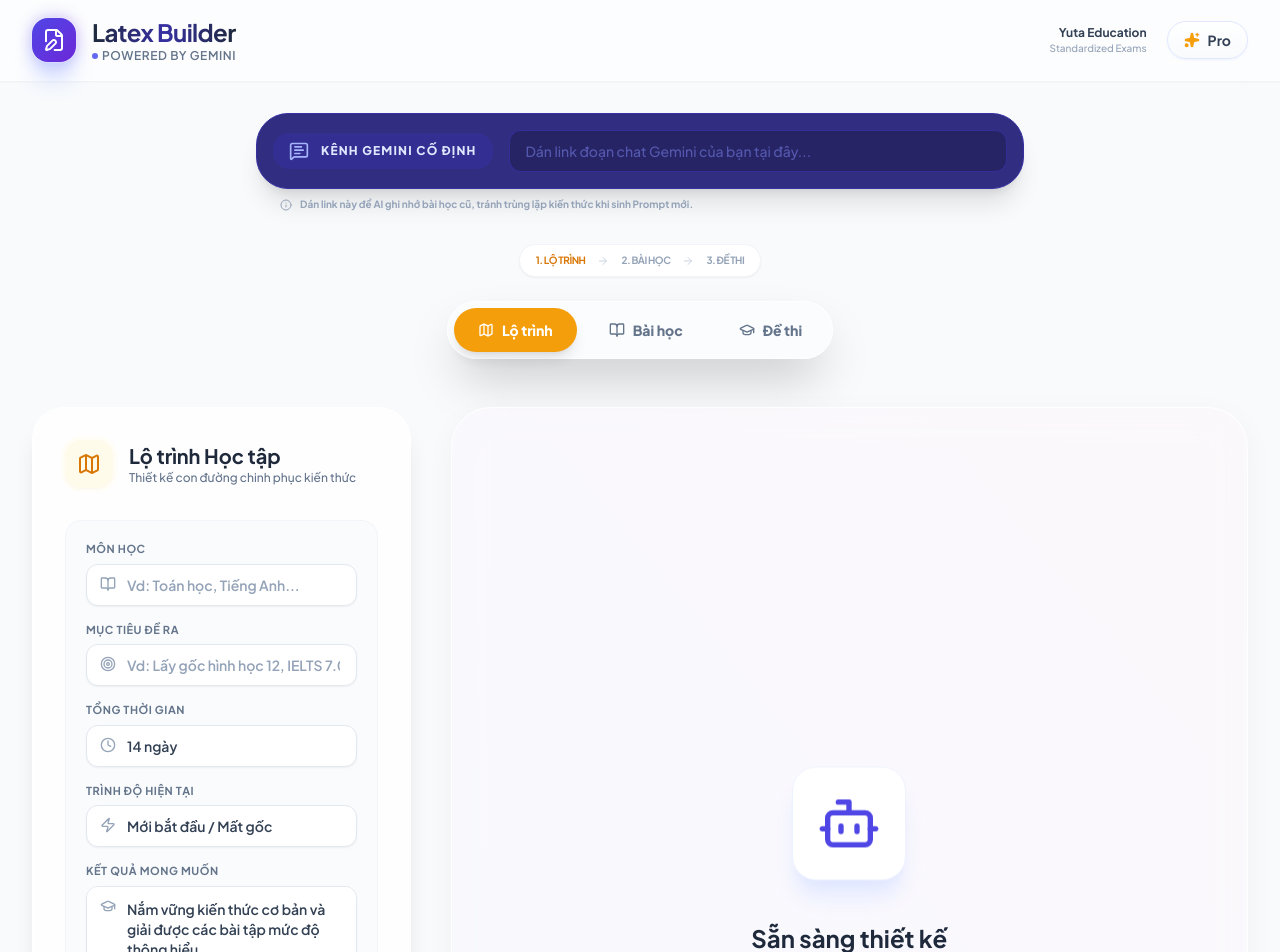
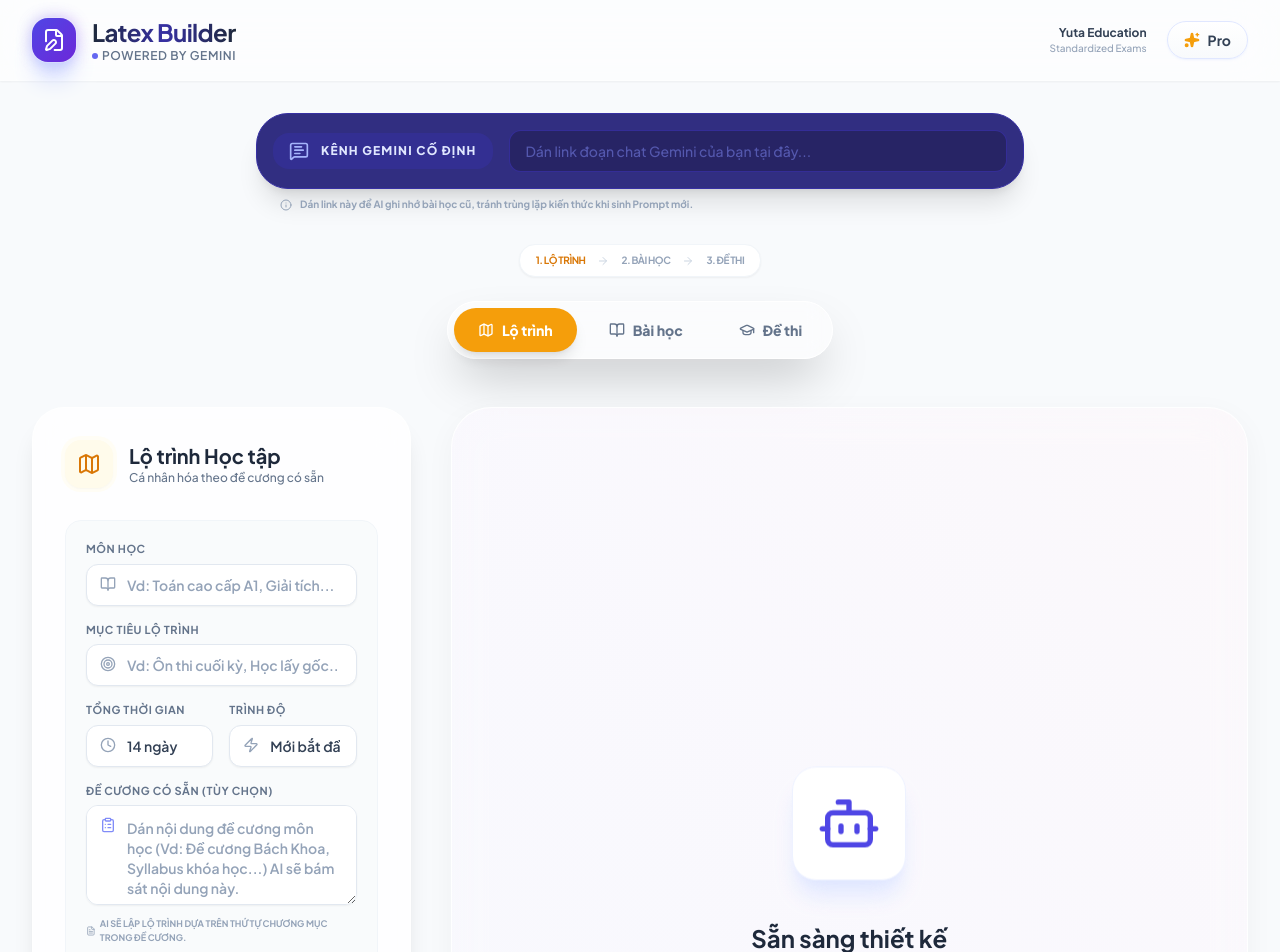
Before and after one commit to TontonYuta/soan-tai-lieu, a React (Vite) app: page / in a window 1280 px wide. Shown: the top 952 px of the page. Built offline with nearby package versions, Linux system fonts and the light colour scheme.

Commit message:
Them de cuong

```diff
--- a/components/RoadmapForm.tsx
+++ b/components/RoadmapForm.tsx
@@ -1,6 +1,6 @@
 
 import React, { useState } from 'react';
-import { Route, Target, Zap, Clock, BookOpen, GraduationCap, Wand2, Info, Map } from 'lucide-react';
+import { Target, Zap, Clock, BookOpen, GraduationCap, Wand2, Map, FileText, ClipboardList } from 'lucide-react';
 import { RoadmapConfig, GenerationStatus } from '../types';
 
 interface RoadmapFormProps {
@@ -14,7 +14,8 @@
     topic: '',
     duration: '14 ngày',
     currentLevel: 'Mới bắt đầu / Mất gốc',
-    target: 'Nắm vững kiến thức cơ bản và giải được các bài tập mức độ thông hiểu'
+    target: 'Nắm vững kiến thức cơ bản và giải được các bài tập mức độ thông hiểu',
+    syllabus: ''
   });
 
   const isLoading = status === GenerationStatus.LOADING;
@@ -33,14 +34,14 @@
   const iconClass = "absolute left-3.5 top-3 w-4 h-4 text-slate-400 group-hover:text-amber-500 transition-colors";
 
   return (
-    <div className="bg-white/80 backdrop-blur-xl rounded-[2rem] shadow-xl border border-white/60 p-6 lg:p-8 animate-in slide-in-from-left-4 duration-500">
+    <div className="bg-white/80 backdrop-blur-xl rounded-[2rem] shadow-xl border border-white/60 p-6 lg:p-8 animate-in slide-in-from-left-4 duration-500 scrollbar-hide">
       <div className="flex items-center gap-4 mb-8">
         <div className="w-12 h-12 rounded-2xl bg-amber-50 flex items-center justify-center text-amber-600 shadow-sm ring-4 ring-amber-50/50">
             <Map className="w-6 h-6" />
         </div>
         <div>
             <h2 className="text-xl font-bold text-slate-800">Lộ trình Học tập</h2>
-            <p className="text-xs text-slate-500 font-medium">Thiết kế con đường chinh phục kiến thức</p>
+            <p className="text-xs text-slate-500 font-medium">Cá nhân hóa theo đề cương có sẵn</p>
         </div>
       </div>
 
@@ -53,7 +54,7 @@
                     <input
                         type="text"
                         className={inputClass}
-                        placeholder="Vd: Toán học, Tiếng Anh..."
+                        placeholder="Vd: Toán cao cấp A1, Giải tích..."
                         value={config.subject}
                         onChange={e => handleChange('subject', e.target.value)}
                         required
@@ -62,13 +63,13 @@
             </div>
 
             <div className="group relative">
-                <label className={labelClass}>Mục tiêu đề ra</label>
+                <label className={labelClass}>Mục tiêu lộ trình</label>
                 <div className="relative">
                     <Target className={iconClass} />
                     <input
                         type="text"
                         className={inputClass}
-                        placeholder="Vd: Lấy gốc hình học 12, IELTS 7.0..."
+                        placeholder="Vd: Ôn thi cuối kỳ, Học lấy gốc..."
                         value={config.topic}
                         onChange={e => handleChange('topic', e.target.value)}
                         required
@@ -76,6 +77,7 @@
                 </div>
             </div>
 
+            <div className="grid grid-cols-2 gap-4">
                 <div className="group relative">
                     <label className={labelClass}>Tổng thời gian</label>
                     <div className="relative">
@@ -83,26 +85,43 @@
                         <input
                             type="text"
                             className={inputClass}
-                        placeholder="Vd: 7 ngày, 30 ngày..."
+                            placeholder="Vd: 30 ngày..."
                             value={config.duration}
                             onChange={e => handleChange('duration', e.target.value)}
                             required
                         />
                     </div>
                 </div>
-
                 <div className="group relative">
-                <label className={labelClass}>Trình độ hiện tại</label>
+                    <label className={labelClass}>Trình độ</label>
                     <div className="relative">
                         <Zap className={iconClass} />
                         <input
                             type="text"
                             className={inputClass}
-                        placeholder="Vd: Chưa biết gì, Đã có nền tảng..."
+                            placeholder="Vd: Đã biết cơ bản"
                             value={config.currentLevel}
                             onChange={e => handleChange('currentLevel', e.target.value)}
                         />
                     </div>
+                </div>
+            </div>
+
+            <div className="group relative">
+                <label className={labelClass}>Đề cương có sẵn (Tùy chọn)</label>
+                <div className="relative">
+                    <ClipboardList className="absolute left-3.5 top-3 w-4 h-4 text-indigo-400" />
+                    <textarea
+                        className={`${inputClass} pl-10 min-h-[100px] pt-3 border-indigo-100 bg-indigo-50/20 focus:ring-indigo-500/20 focus:border-indigo-500`}
+                        placeholder="Dán nội dung đề cương môn học (Vd: Đề cương Bách Khoa, Syllabus khóa học...) AI sẽ bám sát nội dung này."
+                        value={config.syllabus}
+                        onChange={e => handleChange('syllabus', e.target.value)}
+                    />
+                </div>
+                <p className="text-[9px] text-slate-400 font-bold mt-1.5 flex items-center gap-1 uppercase">
+                    <FileText className="w-3 h-3" />
+                    AI sẽ lập lộ trình dựa trên thứ tự chương mục trong đề cương.
+                </p>
             </div>
 
             <div className="group relative">
@@ -111,7 +130,7 @@
                     <GraduationCap className={iconClass} />
                     <textarea
                         className={`${inputClass} pl-10 min-h-[80px] pt-3`}
-                        placeholder="Vd: Làm được bài tập vận dụng cao, Thi đạt 8.0..."
+                        placeholder="Vd: Đạt điểm A, Làm được các bài tập phức tạp..."
                         value={config.target}
                         onChange={e => handleChange('target', e.target.value)}
                     />
@@ -130,7 +149,7 @@
           ) : (
             <>
               <Wand2 className="w-5 h-5" />
-              Tạo Lộ Trình Từng Ngày
+              Tạo Lộ Trình Theo Đề Cương
             </>
           )}
         </button>
--- a/services/gemini.ts
+++ b/services/gemini.ts
@@ -52,19 +52,28 @@
 };
 
 export const generateRoadmapPrompt = (config: RoadmapConfig): string => {
-  return `Đóng vai Kiến trúc sư Giáo dục. Hãy soạn mã LaTeX cho lộ trình học tập sau:
+  const syllabusContext = config.syllabus
+    ? `DỰA TRÊN ĐỀ CƯƠNG CHI TIẾT SAU:
+    ${config.syllabus}
+    (Yêu cầu: Phải bám sát thứ tự chương/mục và các từ khóa kiến thức có trong đề cương này để lập lộ trình).`
+    : '';
+
+  return `Đóng vai Kiến trúc sư Giáo dục chuyên nghiệp. Hãy soạn mã LaTeX cho một lộ trình học tập khoa học.
 
 I. THÔNG TIN LỘ TRÌNH:
-- Môn học: ${config.subject} | Mục tiêu: ${config.topic}
-- Thời gian: ${config.duration} | Trình độ: ${config.currentLevel} -> Đích đến: ${config.target}
+- Môn học: ${config.subject} | Mục tiêu chính: ${config.topic}
+- Thời gian: ${config.duration} | Trình độ hiện tại: ${config.currentLevel}
+- Đích đến mong muốn: ${config.target}
 
-II. YÊU CẦU CHI TIẾT:
-1. Phân bổ kiến thức: Chia nhỏ theo từng ngày/tuần. Ngày sau kế thừa ngày trước.
-2. Tuyệt đối không trùng lặp: Mỗi ngày phải có một từ khóa kiến thức mới.
-3. Phần "BƯỚC ĐỆM TIẾP THEO": Đề xuất hướng học tập nâng cao sau khi hoàn thành lộ trình này.
+II. BỐ CỤC LỘ TRÌNH:
+${syllabusContext}
+1. Phân bổ kiến thức: Chia nhỏ theo từng ngày/tuần một cách hợp lý để người học không bị quá tải.
+2. Logic kế thừa: Ngày sau phải sử dụng hoặc nâng cao kiến thức của ngày trước.
+3. Tài liệu tham khảo: Gợi ý các nguồn tài liệu (Sách, giáo trình) phù hợp với mục tiêu.
 
+III. YÊU CẦU KỸ THUẬT:
 ${LATEX_TECHNICAL_RULES}
-- Sử dụng môi trường tabularx hoặc longtable để làm bảng lộ trình đẹp mắt.
+- Sử dụng tabularx để tạo bảng lộ trình gồm các cột: Thời gian, Chủ đề chính, Nội dung chi tiết, Lưu ý quan trọng.
 
 Hãy xuất bản mã nguồn hoàn chỉnh ngay.`;
 };
--- a/types.ts
+++ b/types.ts
@@ -37,6 +37,7 @@
   duration: string; // Vd: 4 tuần, 3 tháng
   currentLevel: string; // Vd: Mất gốc, Đã có căn bản
   target: string; // Vd: Thi HSG, Đạt điểm 8+
+  syllabus?: string; // Đề cương có sẵn (Tùy chọn)
 }
 
 export enum GenerationStatus {
```
Lines whose indentation alone changed are shown as unchanged.
